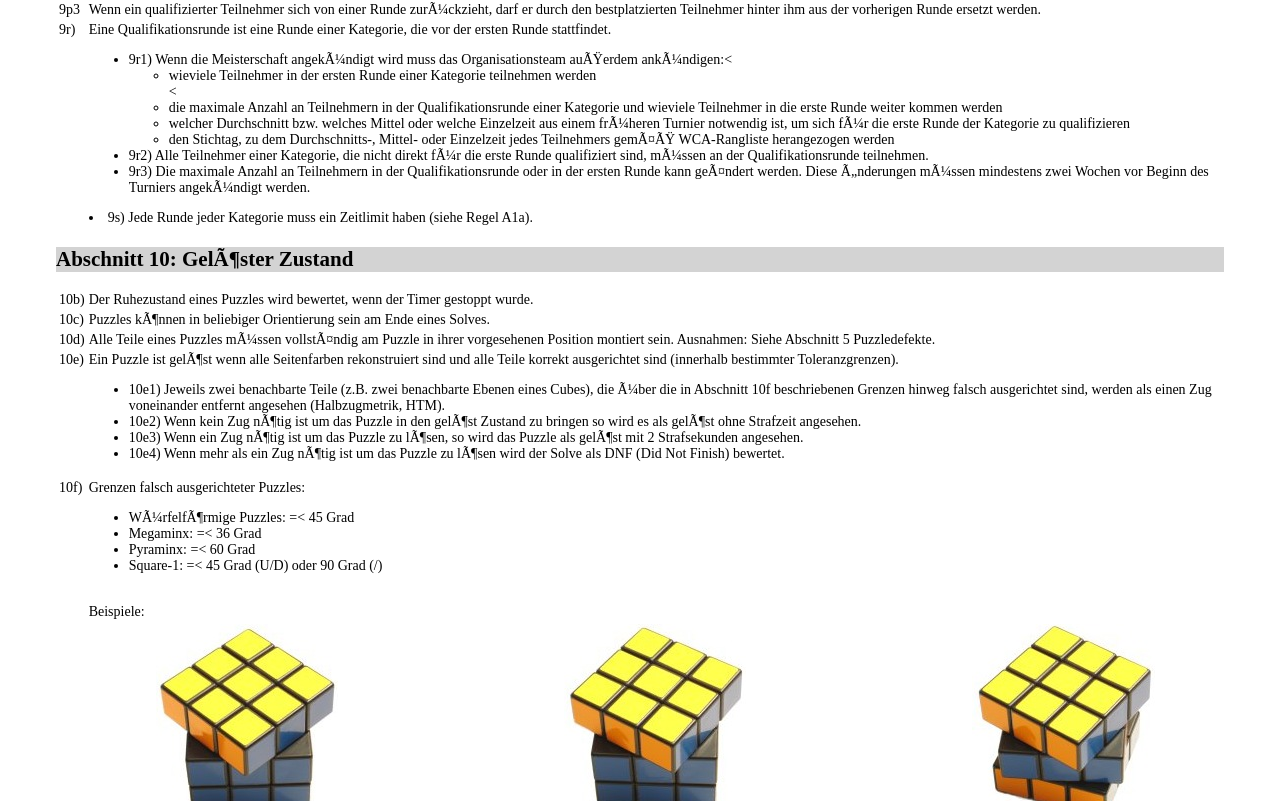
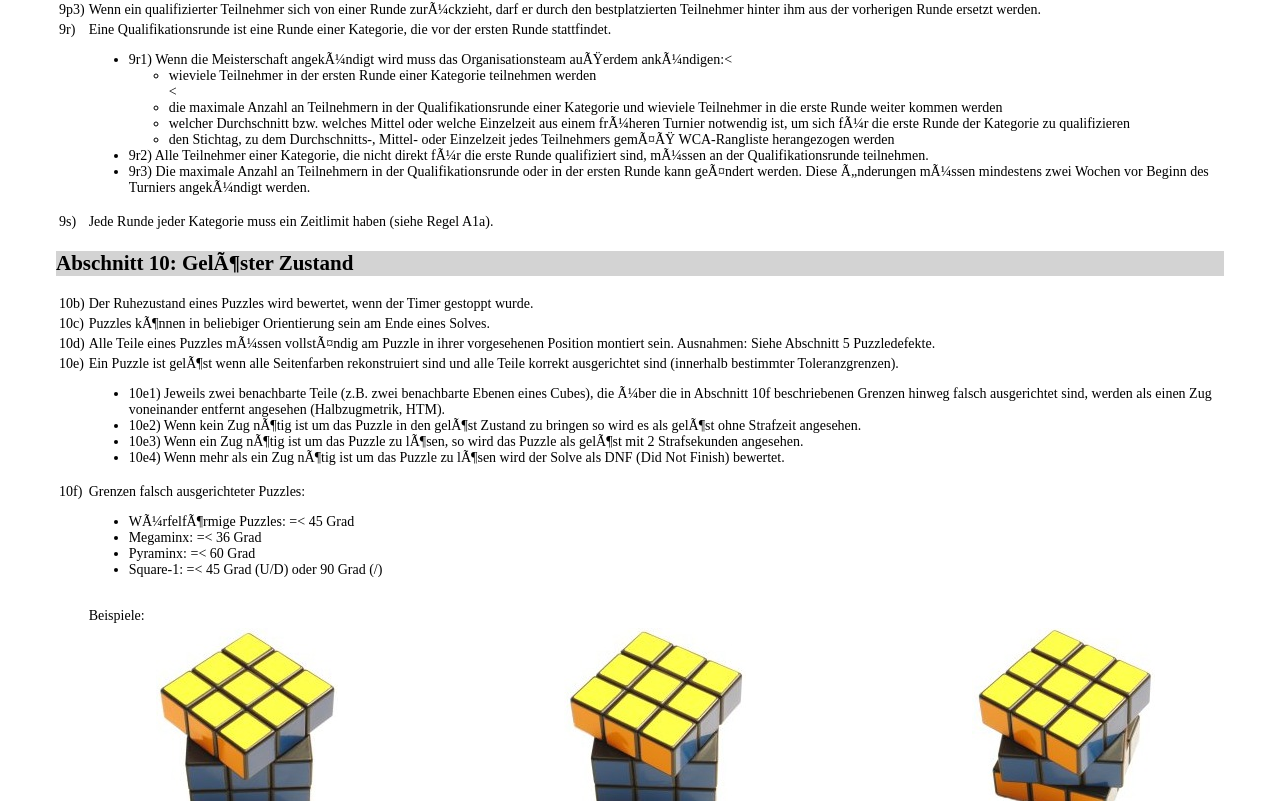
Before and after one commit to thewca/wca-regulations, a plain HTML site: page 2013.html in a window 1280 px wide. Shown: the part 5925-6726 px from the top of the page. Drawn offline with Linux system fonts and the light colour scheme.

Commit message:
Update 2013.html

```diff
--- a/2013.html
+++ b/2013.html
@@ -416,7 +416,7 @@ Anmerkung: Da die Nummerierung der Abschnitte und Regeln beim Löschen von Regel
 <tr><td>9p)</td><td>Im Falle von mehreren Runden in einer Kategorie kommen die bestplatzierten Teilnehmer einer Runde in die nächste Runde.</td></tr>
 <tr><td>9p1)</td><td>Für jede Runde einer Kategorie gilt, dass mindestens 25% aller Teilnehmer nicht in die nächste Runde kommen dürfen.</td></tr>
 <tr><td>9p2)</td><td>Entweder es kommen die besten x (siehe 9p1) Teilnehmer in die nächste Runde, oder alle Teilnehmer, die ein bestimmtes vorgegebenes Resultat unterbieten (welches vor der Runde angekündigt wurde).</td></tr>
-<tr><td>9p3</td><td>Wenn ein qualifizierter Teilnehmer sich von einer Runde zurückzieht, darf er durch den bestplatzierten Teilnehmer hinter ihm aus der vorherigen Runde ersetzt werden.</td></tr>
+<tr><td>9p3)</td><td>Wenn ein qualifizierter Teilnehmer sich von einer Runde zurückzieht, darf er durch den bestplatzierten Teilnehmer hinter ihm aus der vorherigen Runde ersetzt werden.</td></tr>
 <tr><td>9r)</td><td>Eine Qualifikationsrunde ist eine Runde einer Kategorie, die vor der ersten Runde stattfindet.<br>
 <ul>
 <li>9r1) Wenn die Meisterschaft angekündigt wird muss das Organisationsteam außerdem ankündigen:<
@@ -428,7 +428,7 @@ Anmerkung: Da die Nummerierung der Abschnitte und Regeln beim Löschen von Regel
 <li>9r2) Alle Teilnehmer einer Kategorie, die nicht direkt für die erste Runde qualifiziert sind, müssen an der Qualifikationsrunde teilnehmen.</li>
 <li>9r3) Die maximale Anzahl an Teilnehmern in der Qualifikationsrunde oder in der ersten Runde kann geändert werden. Diese Änderungen müssen mindestens zwei Wochen vor Beginn des Turniers angekündigt werden.</li>
 </ul>
-<li>9s) Jede Runde jeder Kategorie muss ein Zeitlimit haben (siehe Regel A1a). </li>
+<tr><td>9s)</td><td>Jede Runde jeder Kategorie muss ein Zeitlimit haben (siehe Regel A1a).</td>
 </td></tr>
 </table>
 
```
